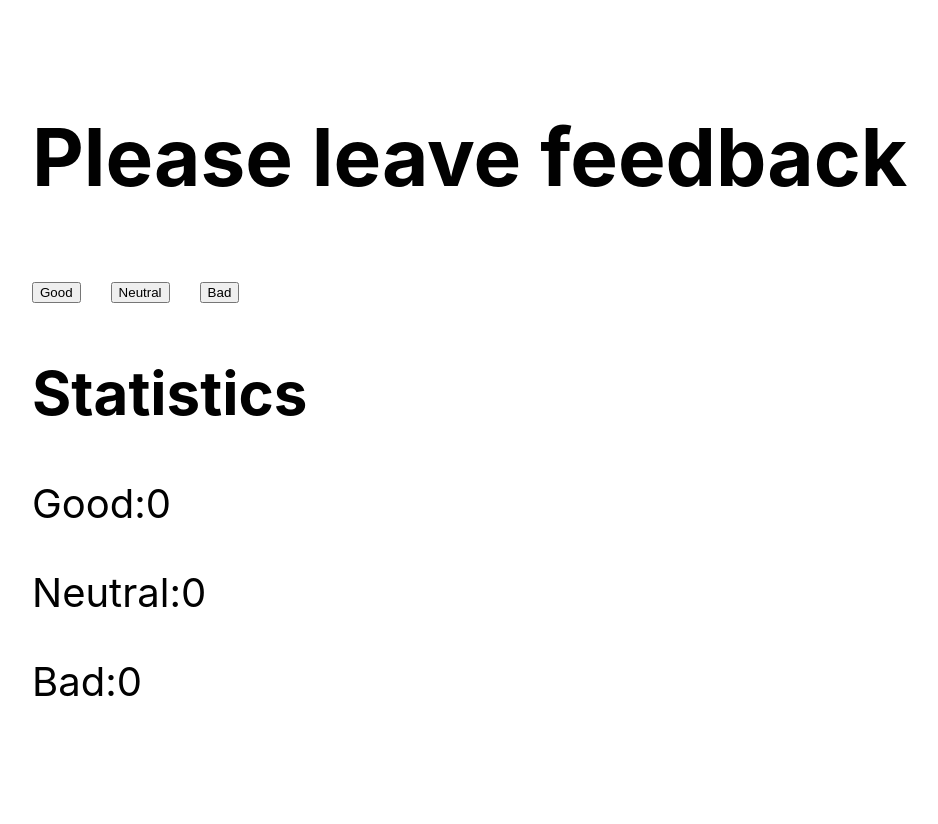
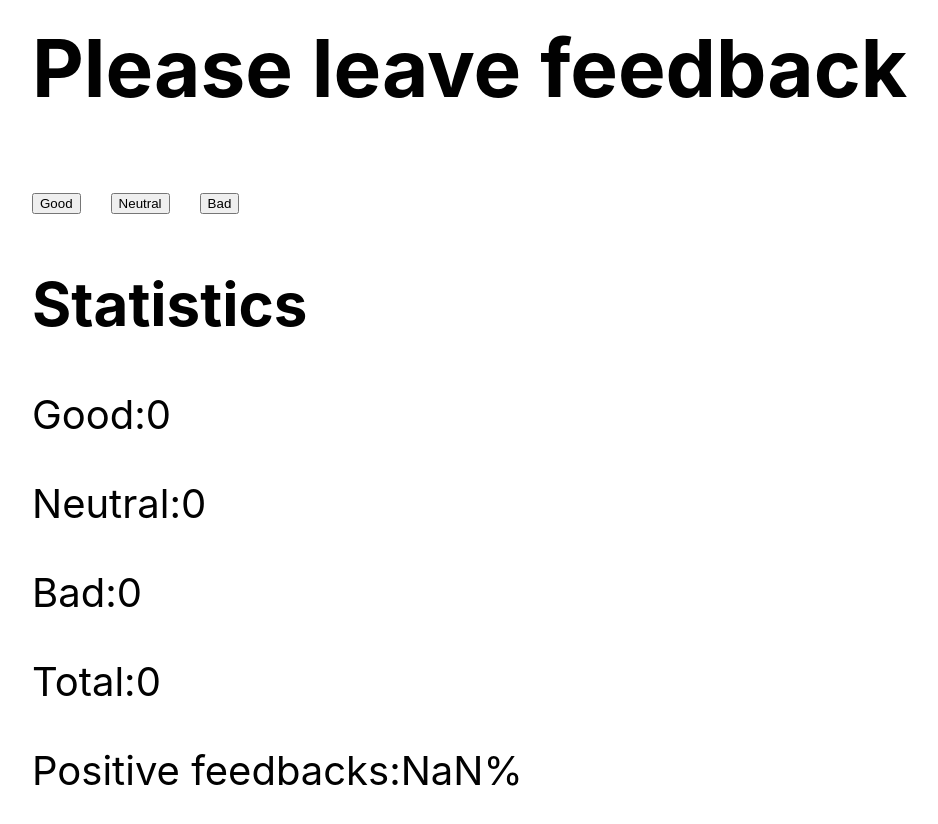
Before and after one commit to Psycameron/goit-react-hw-02-feedback, a React (Create React App) app: page / in a window 1280 px wide. Shown: the top 824 px of the page, without its empty margins (8-946 px from the left). Before the commit the page ends 800 px from the top, so only its background shows below. Built offline with nearby package versions, Linux system fonts and the light colour scheme.

Commit message:
Add Statistics component and export it

```diff
--- a/src/components/FeedbackForm/FeedbackForm.jsx
+++ b/src/components/FeedbackForm/FeedbackForm.jsx
@@ -1,4 +1,6 @@
 import React, { Component } from 'react';
+
+import { Statistics } from 'components/Statistics';
 
 import style from './FeedbackForm.module.css';
 
@@ -11,13 +13,17 @@ class FeedbackForm extends Component {
 
   handleIncrementGood = () => {
     this.setState(preventState => {
-      return { good: preventState.good + 1 };
+      return {
+        good: preventState.good + 1,
+      };
     });
   };
 
   handleIncrementNeutral = () => {
     this.setState(preventState => {
-      return { neutral: preventState.neutral + 1 };
+      return {
+        neutral: preventState.neutral + 1,
+      };
     });
   };
 
@@ -25,6 +31,17 @@ class FeedbackForm extends Component {
     this.setState(preventState => {
       return { bad: preventState.bad + 1 };
     });
+  };
+
+  countTotalFeedback = () => {
+    return this.state.good + this.state.neutral + this.state.bad;
+  };
+
+  countPositiveFeedbacksPercentage = () => {
+    return (
+      (this.state.good * 100) /
+      (this.state.good + this.state.neutral + this.state.bad)
+    );
   };
 
   render() {
@@ -52,19 +69,14 @@ class FeedbackForm extends Component {
         >
           Bad
         </button>
-        <h2>Statistics</h2>
-        <p>
-          Good:
-          <span>{this.state.good}</span>
-        </p>
-        <p>
-          Neutral:
-          <span>{this.state.neutral}</span>
-        </p>
-        <p>
-          Bad:
-          <span>{this.state.bad}</span>
-        </p>
+
+        <Statistics
+          onIncrementGood={this.state.good}
+          onIncrementNeutral={this.state.neutral}
+          onIncrementBad={this.state.bad}
+          onTotal={this.countTotalFeedback()}
+          onPositivePercentage={this.countPositiveFeedbacksPercentage()}
+        />
       </div>
     );
   }
--- /dev/null
+++ b/src/components/Statistics/Statistics.jsx
@@ -0,0 +1,36 @@
+export function Statistics({
+  onIncrementGood,
+  onIncrementNeutral,
+  onIncrementBad,
+  onTotal,
+  onPositivePercentage,
+}) {
+  const total = onTotal;
+  const positivePercentage = onPositivePercentage.toFixed(0);
+
+  return (
+    <div>
+      <h2>Statistics</h2>
+      <p>
+        Good:
+        <span>{onIncrementGood}</span>
+      </p>
+      <p>
+        Neutral:
+        <span>{onIncrementNeutral}</span>
+      </p>
+      <p>
+        Bad:
+        <span>{onIncrementBad}</span>
+      </p>
+      <p>
+        Total:
+        <span>{total}</span>
+      </p>
+      <p>
+        Positive feedbacks:
+        <span>{positivePercentage}%</span>
+      </p>
+    </div>
+  );
+}
--- /dev/null
+++ b/src/components/Statistics/index.jsx
@@ -0,0 +1 @@
+export * from './Statistics';
```
Also changed, not shown: src/components/Statistics/Statistics.module.css (added).
